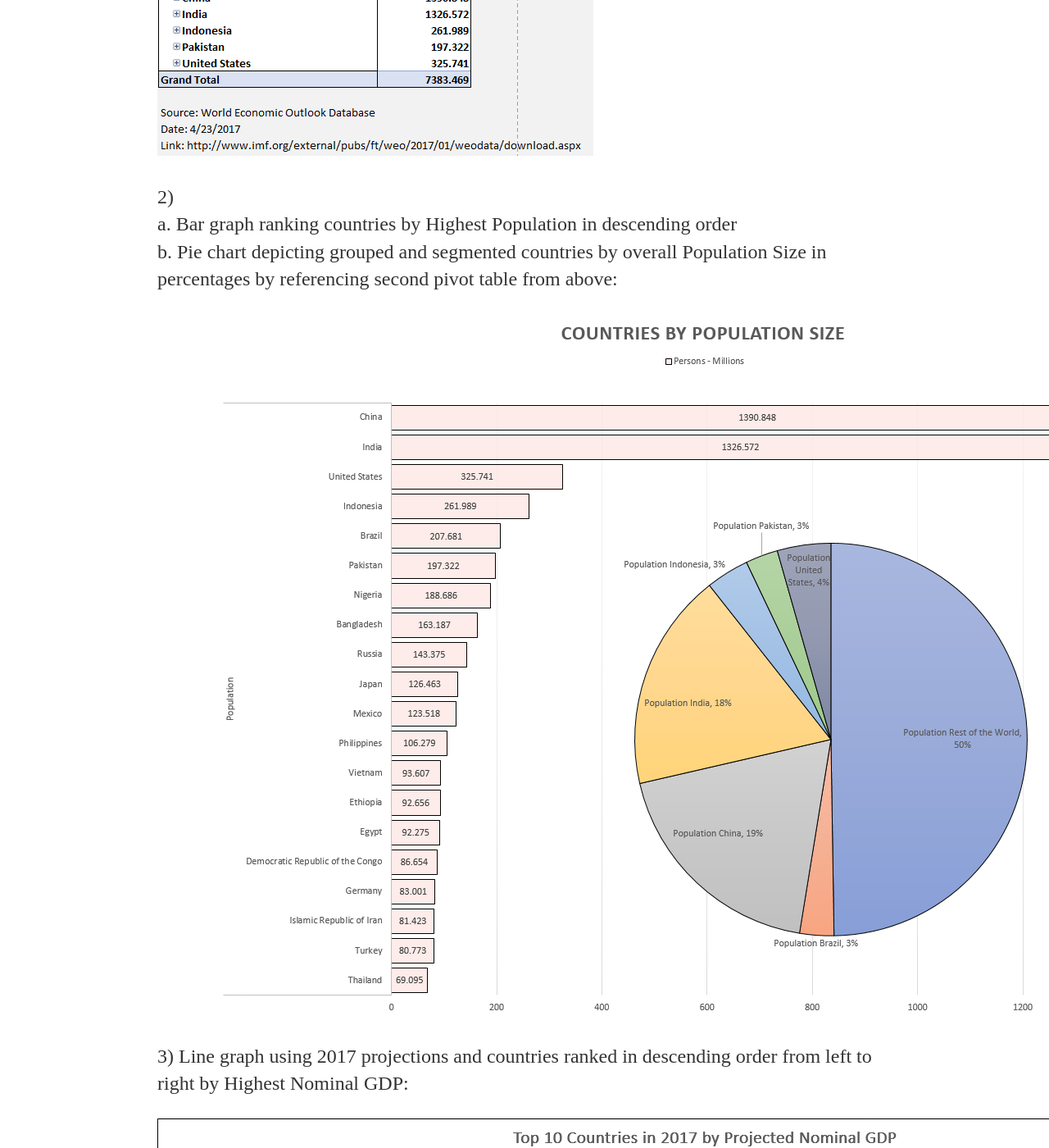
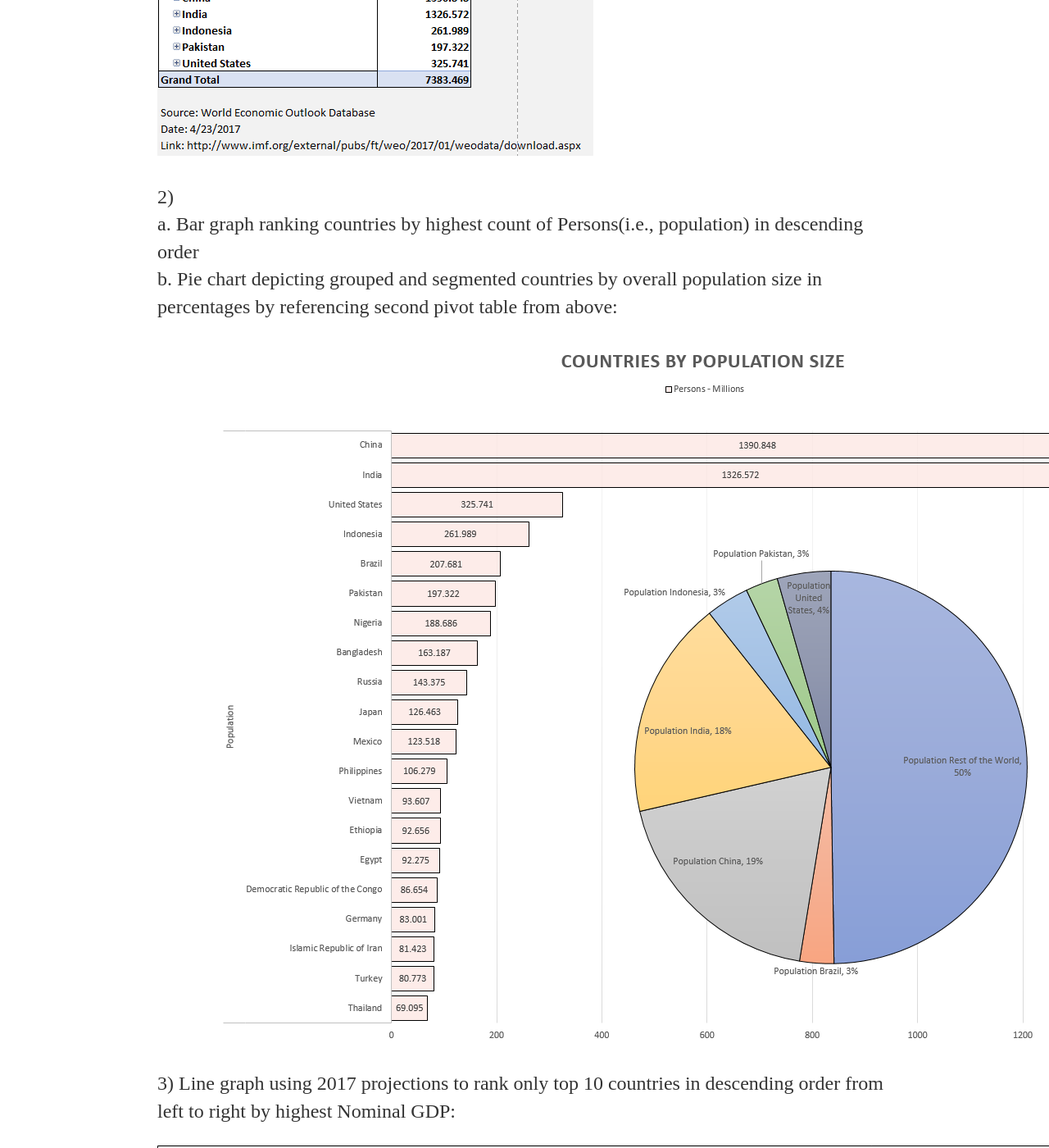
Before and after one commit to michaelip2/michaelip2.github.io, a Jekyll site: the page built from _posts/2017-12-31-WEO-Excel-Charts.md, in a window 1280 px wide and 1400 px high, scrolled down 1117 px. Shown: the whole window at 82% size. Built offline with Jekyll 4.4.1, drawn with Linux system fonts in a browser that asks for light colours; some of the changed text lies outside the part shown.

Commit message:
Update 2017-12-31-WEO-Excel-Charts.md

```diff
--- a/_posts/2017-12-31-WEO-Excel-Charts.md
+++ b/_posts/2017-12-31-WEO-Excel-Charts.md
@@ -4,9 +4,9 @@ title: IMF World Economic Outlook Pivot Tables and Charts using Excel
 date: 2017-12-31
 ---
 <p>Source: Delimited excel file "<a href="http://www.imf.org/external/pubs/ft/weo/2017/01/weodata/WEOApr2017all.xls">By Countries</a>" found on the International Monetary Fund <a href="http://www.imf.org/external/pubs/ft/weo/2017/01/weodata/download.aspx">website</a></p>
-<p>1) Pivot table ranking countries by Highest GDP in US Dollars:&nbsp;</p>
+<p>1) Pivot table ranking countries by highest GDP in current US Dollars:&nbsp;</p>
 <p><img src="https://raw.githubusercontent.com/michaelip2/michaelip2.github.io/master/images/2017-12-31%2023_37_33-WEOApr2017all%20-%20Excel.png" /></p>
-<p>2) <br />a. Bar graph ranking countries by Highest Population in descending order<br />b. Pie chart depicting grouped and segmented countries by overall Population Size in percentages by referencing second pivot table from above:</p>
+<p>2) <br />a. Bar graph ranking countries by highest count of Persons(i.e., population) in descending order<br />b. Pie chart depicting grouped and segmented countries by overall population size in percentages by referencing second pivot table from above:</p>
 <p><img src="https://raw.githubusercontent.com/michaelip2/michaelip2.github.io/master/images/2017-12-31%2023_37_21-WEOApr2017all%20-%20Excel.png" /></p>
-<p>3) Line graph using 2017 projections and countries ranked in descending order from left to right by Highest Nominal GDP:</p>
+<p>3) Line graph using 2017 projections to rank only top 10 countries in descending order from left to right by highest Nominal GDP:</p>
 <p><img src="https://raw.githubusercontent.com/michaelip2/michaelip2.github.io/master/images/2017-12-31%2023_37_12-WEOApr2017all%20-%20Excel.png" /></p>
```
